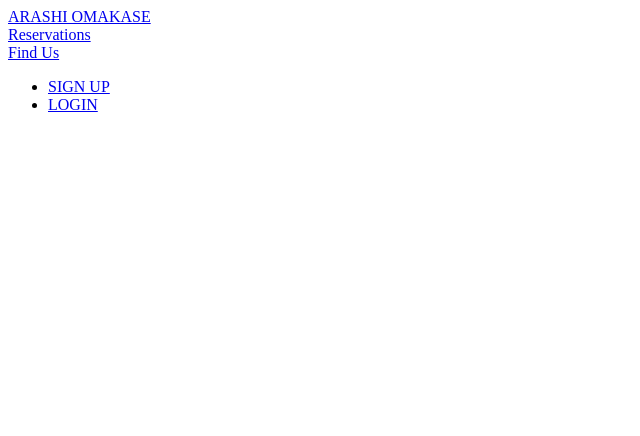
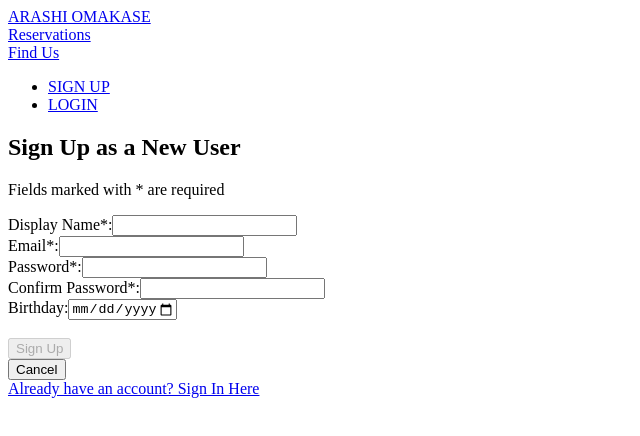
Before and after one commit to JonathanGoh95/arashi-reservation-app, a React (Vite) app in the folder arashi-front-end/: page /profile/edit in a window 1280 px wide. Shown: the top 436 px of the page, without its empty margins (0-640 px from the left). Built offline with nearby package versions, Linux system fonts and the light colour scheme; no server answers.

Commit message:
feat: change routing for user profile

```diff
--- a/arashi-front-end/src/App.jsx
+++ b/arashi-front-end/src/App.jsx
@@ -9,9 +9,9 @@
 import ReservationForm from "./components/ReservationForm";
 import PastReservations from "./components/PastReservations";
 import UpcomingReservations from "./components/UpcomingReservations";
-import ProfileForm from "./components/ProfileForm";
 import Profile from "./components/Profile";
 import EditReservation from "./components/EditReservation";
+import EditProfile from "./components/EditProfile";
 
 const App = () => {
   return (
@@ -33,9 +33,10 @@
           path="/reservations/:reservationId/edit"
           element={< EditReservation />}
         />
-        <Route path="/users/:userId/profile" element={<Profile />} />
-        <Route path="/users/:userId/edit" element={<ProfileForm />} />
-      </Routes>
+        <Route path="/profile" element={<Profile />} />
+        <Route path="/profile/edit" element={<EditProfile />} />
+
+        </Routes>
     </>
   );
 };
--- a/arashi-front-end/src/components/EditProfile.jsx
+++ b/arashi-front-end/src/components/EditProfile.jsx
@@ -1,9 +1,9 @@
-import ReservationForm from "./ReservationForm";
+import SignUpForm from "./SignUpForm";
 import { useParams } from "react-router";
 
 const EditProfile = () =>{
     const { userId } = useParams();
-    return <ReservationForm userId={userId} />;
+    return <SignUpForm userId={userId} />;
   }
 
   export default EditProfile
--- a/arashi-front-end/src/components/NavBar.jsx
+++ b/arashi-front-end/src/components/NavBar.jsx
@@ -27,7 +27,7 @@
           <ul>
             <li>Welcome, {user.displayName}</li>
             <li>
-              <Link to={`/users/${user._id}/profile`}>
+              <Link to={`/profile`}>
                 {user.displayName}'s Profile
               </Link>
             </li>
--- a/arashi-front-end/src/components/Profile.jsx
+++ b/arashi-front-end/src/components/Profile.jsx
@@ -4,13 +4,13 @@
 
 const Profile = () => {
   const navigate = useNavigate();
-  const { userId } = useParams();
+  // const { userId } = useParams();
   const { user } = useContext(UserContext);
 
   console.log(user)
   return (
     <>
-      {user._id !== userId ? (
+      {!user._id ? (
         <h1>Unauthorized User</h1>
       ) : (
         <article>
@@ -21,7 +21,7 @@
           <p>Contact Number: {user.contactNumber}</p>
         </article>
       )}
-      <button onClick={() => navigate(`/users/${user._id}/edit`)}>Edit</button>
+      <button onClick={() => navigate(`/profile/edit`)}>Edit Profile</button>
       <button onClick={() => navigate("/")}>Back</button>
     </>
   );
--- a/arashi-front-end/src/components/ProfileForm.jsx
+++ /dev/null
@@ -1,5 +0,0 @@
-const ProfileForm = () => {
-  return <h1>Edit Profile</h1>;
-};
-
-export default ProfileForm;
--- a/arashi-front-end/src/components/SignUpForm.jsx
+++ b/arashi-front-end/src/components/SignUpForm.jsx
@@ -4,7 +4,7 @@
 
 import { UserContext } from "../contexts/UserContext";
 
-const SignUpForm = () => {
+const SignUpForm = ({userId}) => {
   const navigate = useNavigate();
   const { setUser } = useContext(UserContext);
   const [message, setMessage] = useState("");
```
